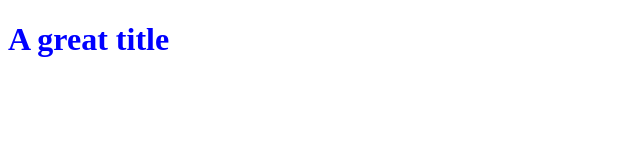
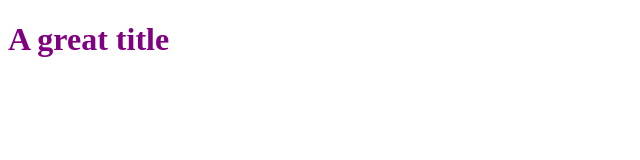
Before and after one commit to Sarah-dj/PremierProjet, a plain HTML site: page index.html in a window 1280 px wide. Shown: the whole page, without its empty margins (0-640 px from the left). Drawn offline with Linux system fonts and the light colour scheme.

Commit message:
main: set h1 purple

```diff
--- a/styles.css
+++ b/styles.css
@@ -1 +1 @@
-h1 { color: blue; }
+h1 { color: purple; }
```
